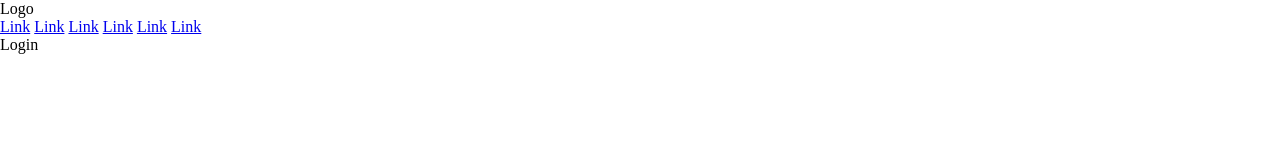
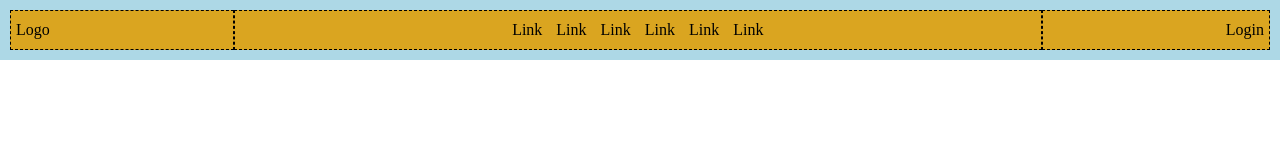
Before and after one commit to Jaskett/htmlcss-struttura-discord, a plain HTML site: page index.html in a window 1280 px wide. Drawn offline with Linux system fonts and the light colour scheme.

Commit message:
Layout header

```diff
--- a/css/style.css
+++ b/css/style.css
@@ -3,6 +3,42 @@
     margin: 0;
     padding: 0;
     box-sizing: border-box;
+}
+
+/* Header */
+header {
+    padding: 10px;
+}
+
+.header-box {
+    margin: auto;
+    display: flex;
+}
+
+.logo {
+    padding: 5px;
+    line-height: 28px;
+    flex-grow: 1;
+}
+
+.link {
+    padding: 5px;
+    line-height: 28px;
+    flex-grow: 3;
+    text-align: center;
+}
+
+.login {
+    padding: 5px;
+    line-height: 28px;
+    flex-grow: 1;
+    text-align: end;
+}
+
+a {
+    text-decoration: none;
+    color: black;
+    padding: 5px;
 }
 
 /* Colori:
@@ -17,6 +53,14 @@
     Grigio scuro: #23272a */
 
 /* Debug */
-.debug {
+.debug header {
+    background-color: #add8e6;
+}
 
+.debug .header-box {
+    background-color: #daa520;
 }
+
+.logo-box, .link-box, .login-box {
+    border: 1px dashed black;
+}
--- a/index.html
+++ b/index.html
@@ -12,9 +12,9 @@
     <header>
         <!-- Navigation -->
         <div class="header-box">
-            <div class="logo">Logo</div>
+            <div class="logo logo-box">Logo</div>
 
-            <div class="link">
+            <div class="link link-box">
                 <a href="#">Link</a>
                 <a href="#">Link</a>
                 <a href="#">Link</a>
@@ -23,7 +23,7 @@
                 <a href="#">Link</a>
             </div>
 
-            <div class="login">Login</div>
+            <div class="login login-box">Login</div>
         </div>
     </header>
 
```
